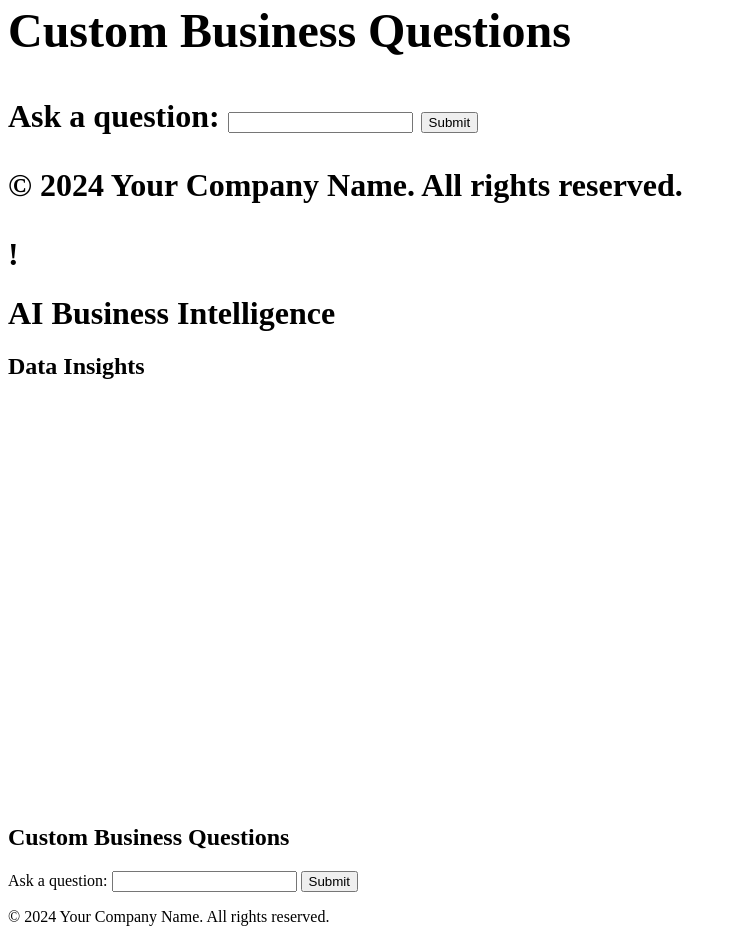
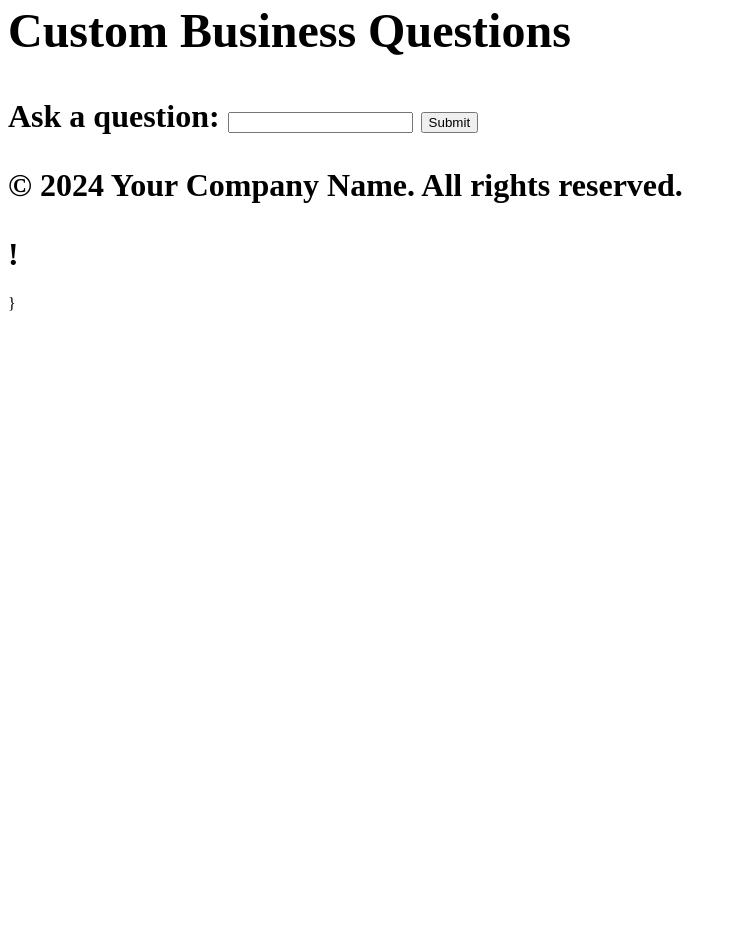
Before and after one commit to JoshZ2323/AIPlatform, a website: page index.html in a window 1280 px wide. Shown: the part 699-1641 px from the top of the page, without its empty margins (0-737 px from the left). After the commit the page ends 1020 px from the top, so only its background shows below. Drawn offline with Linux system fonts and the light colour scheme.

Commit message:
Update index.html

```diff
--- a/index.html
+++ b/index.html
@@ -74,44 +74,6 @@
 </head>
 <body>
 
-    <header>
-        <h1>AI Business Intelligence</h1>
-    </header>
-
-    <section id="dataInsights">
-        <h2>Data Insights</h2>
-        <!-- Place your charts and visualizations here -->
-        <div id="chartContainer">
-            <!-- Chart 1: Replace this with your actual chart code -->
-            <canvas id="pieChart" width="400" height="400"></canvas>
-
-            <!-- Chart 2: Replace this with your actual chart code -->
-            <canvas id="lineChart" width="400" height="400"></canvas>
-        </div>
-    </section>
-
-    <section id="customQuestions">
-        <h2>Custom Business Questions</h2>
-        <!-- Create a form or interactive elements for custom questions -->
-        <form id="customQuestionsForm">
-            <!-- Add your input fields, buttons, etc. here -->
-            <label for="questionInput">Ask a question:</label>
-            <input type="text" id="questionInput" name="questionInput" required>
-            <button type="button" onclick="submitQuestion()">Submit</button>
-        </form>
-    </section>
-
-    <footer>
-        <p>&copy; 2024 Your Company Name. All rights reserved.</p>
-    </footer>
-
-    <!-- Include any additional scripts here -->
-    <script>
-        // Add your JavaScript code for handling data, charts, and interactions
-        function submitQuestion() {
-            // Implement logic to handle custom business questions
-            // Update the DOM or trigger relevant actions
-            alert('Question submitted!'); // Replace with actual logic
         }
     </script>
 
```
